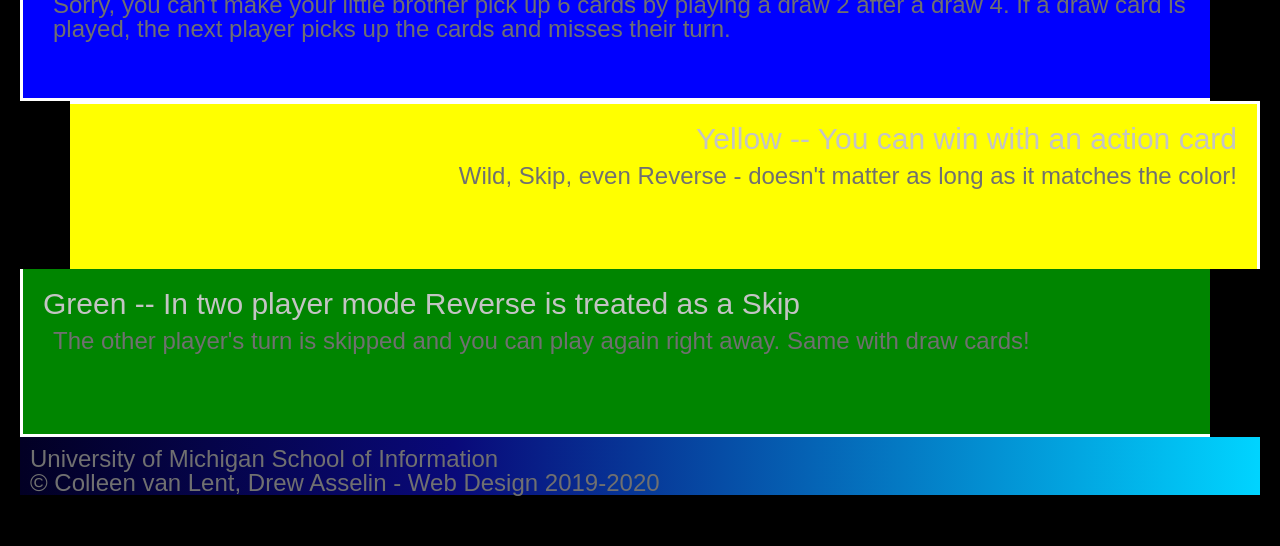
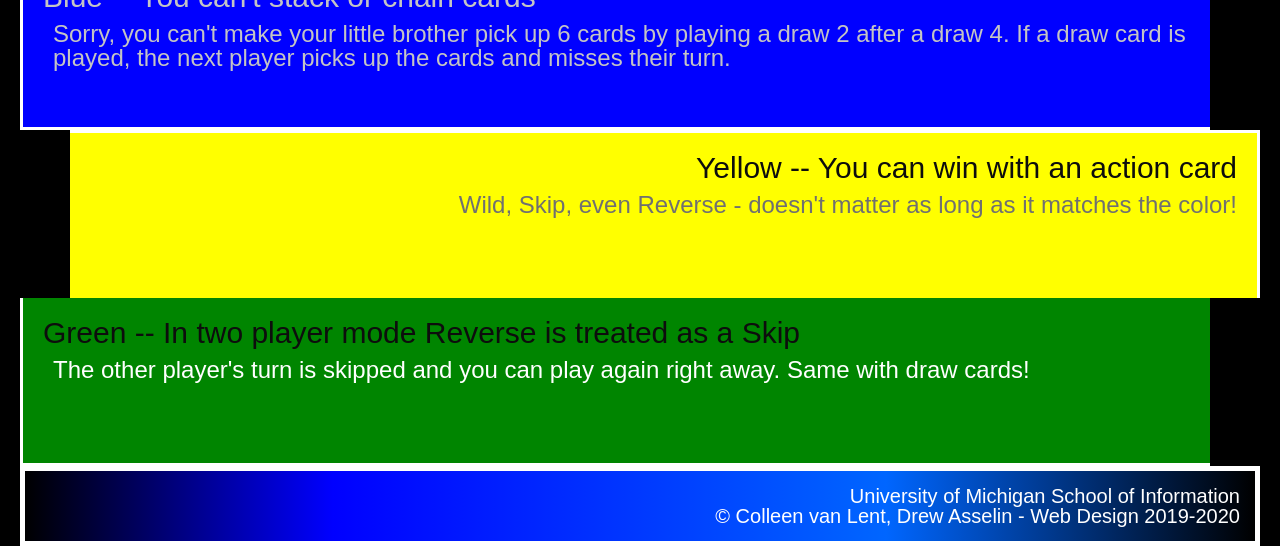
Before and after one commit to atorell/css_practice, a plain HTML site: page index.html in a window 1280 px wide. Shown: the part 734-1280 px from the top of the page. Before the commit the page ends 1230 px from the top, so only its background shows below. Drawn offline with Linux system fonts and the light colour scheme.

Commit message:
Add files via upload

```diff
--- a/css/style.css
+++ b/css/style.css
@@ -11,19 +11,17 @@ h1 {
     text-align: center;
     font-size: 42px;
     padding: 15px;
-    color: #C4C4C4;
 }
 
 h2 {
     font-size: 30px;
-    color: #C4C4C4;
+    color: #0D0D0D;
 }
 
 p {
     font-size: 24px;
     padding-top: 10px;
     padding-left: 10px;
-    color:#707070;
 }
 
 img {
@@ -31,15 +29,15 @@ img {
     display: block;
     margin-left: auto;
     margin-right: auto;
-    border-color: white;
+    border-color: #ffffff;
     border-width: 10px;
     border-style: dashed;
 }
 
 div{
     min-height: 125px;
-    padding: 20px;
-    border-color: white;
+    padding: 20px 20px 20px 20px;
+    border-color: #ffffff;
     border-width: 3px;
     border-style: solid;
 }
@@ -47,7 +45,7 @@ div{
 .introduction {
     border-radius: 15px;
     margin-top: 15px;
-    word-spacing: 2;
+    line-height: 2;
 }
 
 .red {
@@ -65,6 +63,11 @@ div{
     margin-right: 50px;
     border-top: 2px;
     border-right: 5px;
+    color: #c4c4c4;
+}
+
+.blue h2{
+    color: #c4c4c4;
 }
 
 .yellow {
@@ -73,6 +76,7 @@ div{
     margin-left: 50px;
     border-bottom: 2px;
     border-left: 5px;
+    color: #707070;
 }
 
 .green {
@@ -83,7 +87,13 @@ div{
     border-right: 5px;
 }
 
-footer {
-    background: rgb(2,0,36);
-    background: linear-gradient(90deg, rgba(2,0,36,1) 0%, rgba(9,9,121,1) 35%, rgba(0,212,255,1) 100%);
+footer{
+    background: linear-gradient(90deg,#000000 0%,  #0000ff 25%, #0066ff 70%, #000000 100%);
+    border: 5px #ffffff solid;
 }
+
+footer p{
+    font-size: 20px;
+    text-align: right;
+    padding: 15px 15px 15px 0px;
+}
```
